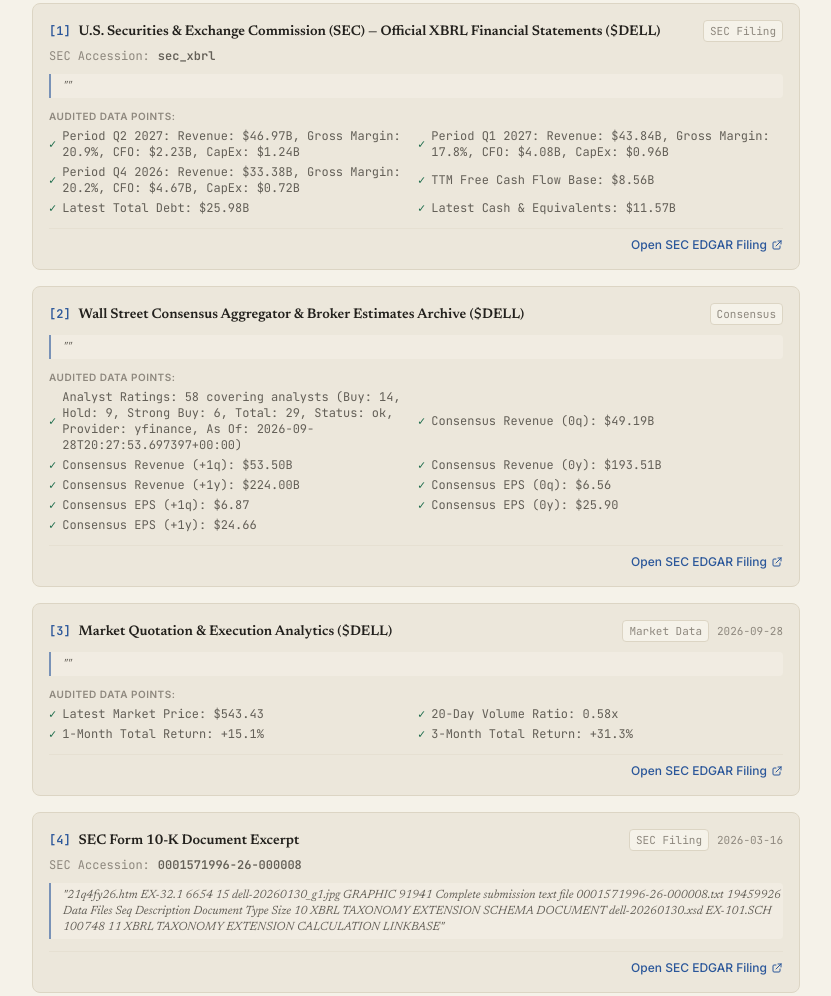
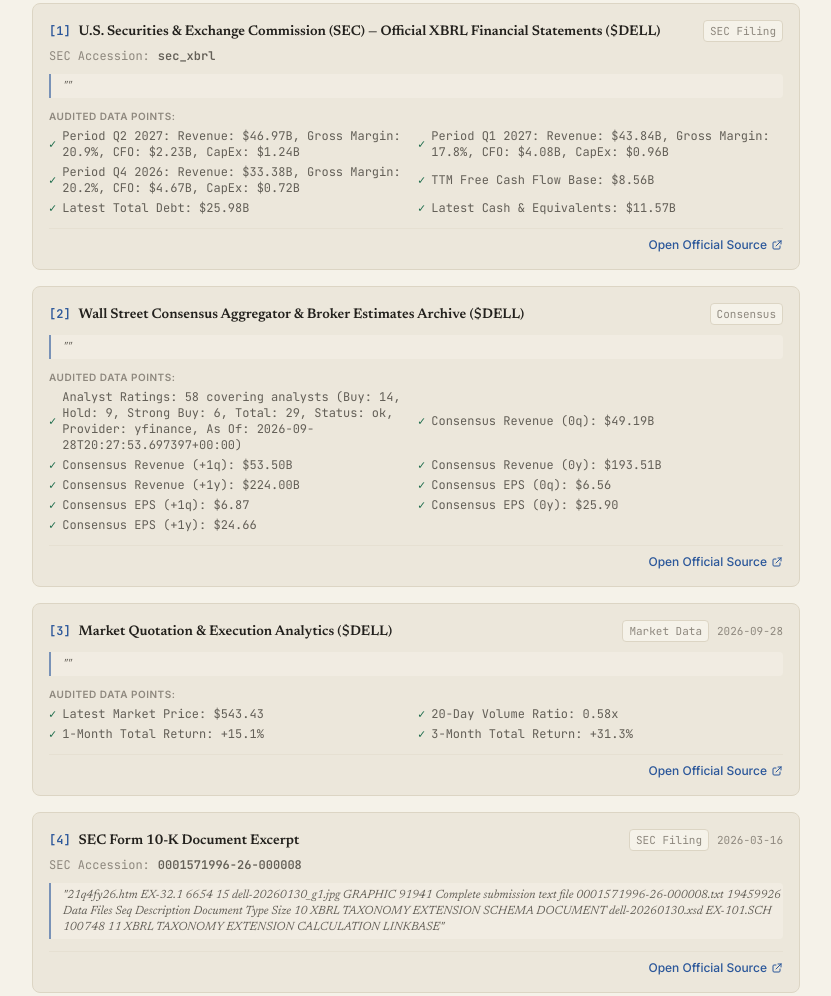
Before and after one commit to Unheat/memeTrading, an Astro site in the folder web/: page /articles/dell-dell-2026-09-28-001 in a window 1280 px wide. Shown: the part 10577-11573 px from the top of the page, without its empty margins (224-1055 px from the left). Built offline with nearby package versions, Linux system fonts and the light colour scheme; Astro itself is replaced by a stand-in of ours.

Commit message:
change name link

```diff
--- a/web/src/components/FinancialReceipts.astro
+++ b/web/src/components/FinancialReceipts.astro
@@ -95,7 +95,7 @@
             rel="noreferrer"
             class="text-xs text-editorial-blue dark:text-editorial-blueDark hover:underline flex items-center gap-1 font-medium"
           >
-            <span>Open SEC EDGAR Filing</span>
+            <span>Open Official Source</span>
             <svg class="w-3 h-3" fill="none" stroke="currentColor" viewBox="0 0 24 24">
               <path stroke-linecap="round" stroke-linejoin="round" stroke-width="2" d="M10 6H6a2 2 0 00-2 2v10a2 2 0 002 2h10a2 2 0 002-2v-4M14 4h6m0 0v6m0-6L10 14" />
             </svg>
```
